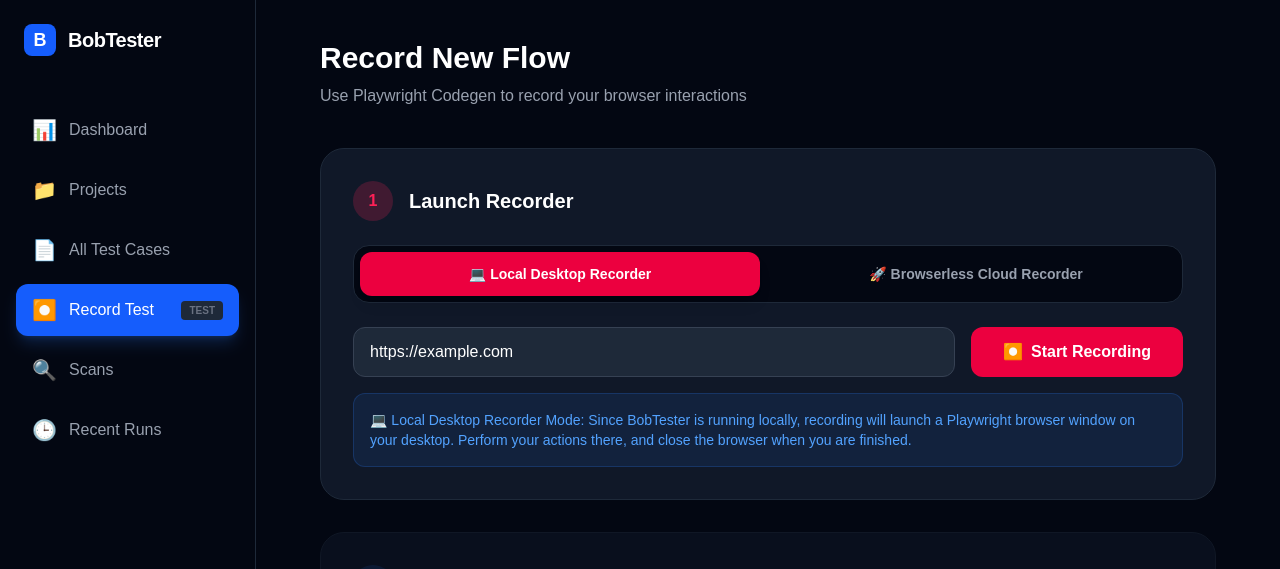
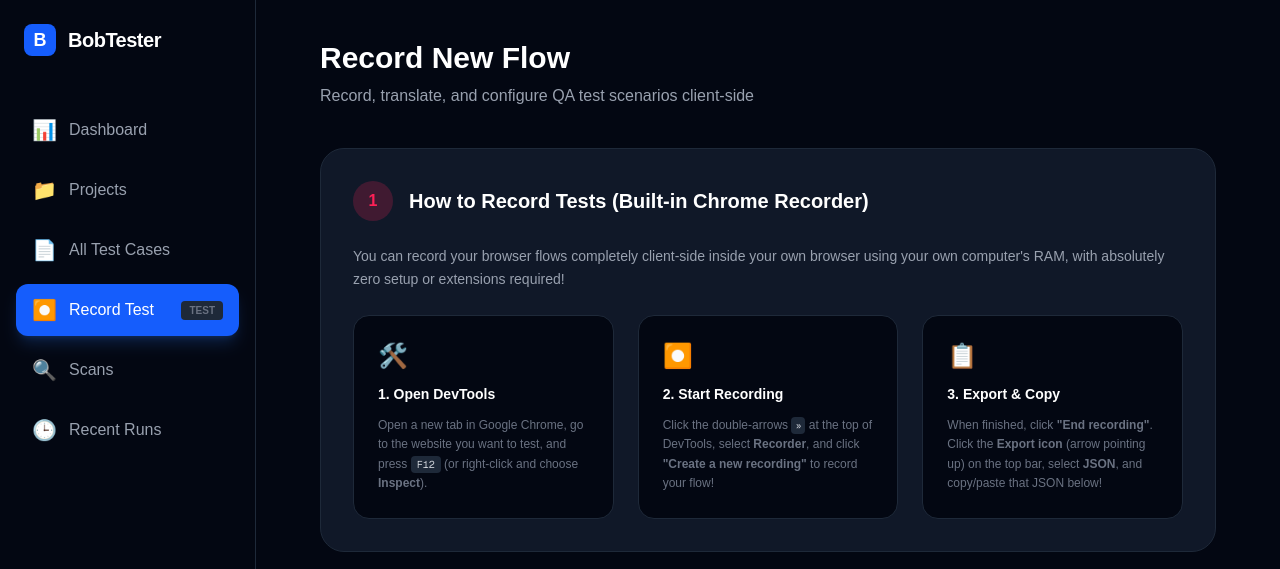
Before and after one commit to ngezLin/bobtester, a Next.js app in the folder web/: page /record in a window 1280 px wide. Shown: the top 569 px of the page. Built offline with nearby package versions, Linux system fonts and the light colour scheme; no server answers.

Commit message:
fix: remove cloud for record

```diff
--- a/web/src/app/record/page.tsx
+++ b/web/src/app/record/page.tsx
@@ -94,8 +94,6 @@
 }
 
 function RecordPageContent() {
-  const [url, setUrl] = useState("https://example.com");
-  const [isRecording, setIsRecording] = useState(false);
   const [caseName, setCaseName] = useState("");
   const [rawCode, setRawCode] = useState("");
   const [loading, setLoading] = useState(false);
@@ -103,7 +101,6 @@
   const [selectedProjectId, setSelectedProjectId] = useState<string>("");
   const [folder, setFolder] = useState("General");
   const [message, setMessage] = useState({ text: "", type: "" });
-  const [recorderMode, setRecorderMode] = useState<"local" | "cloud">("local");
   const router = useRouter();
   const searchParams = useSearchParams();
   const preselectedProjectId = searchParams.get("project_id");
@@ -125,20 +122,6 @@
     fetchProjects();
   }, []);
 
-  useEffect(() => {
-    if (recorderMode === "cloud") {
-      setMessage({
-        text: "🚀 Cloud Recorder Mode: Click 'Start Recording' to open your Browserless.io Dashboard. In the left sidebar under 'Tools', click 'Code Generator' to easily record actions and copy the Playwright JS code directly from their secure platform!",
-        type: "info"
-      });
-    } else {
-      setMessage({
-        text: "💻 Local Desktop Recorder Mode: Since BobTester is running locally, recording will launch a Playwright browser window on your desktop. Perform your actions there, and close the browser when you are finished.",
-        type: "info"
-      });
-    }
-  }, [recorderMode]);
-
   const fetchProjects = async () => {
     try {
       const res = await projectService.getProjects();
@@ -153,27 +136,6 @@
       }
     } catch (error) {
       console.error("Failed to fetch projects", error);
-    }
-  };
-
-  const handleStartRecording = async () => {
-    setIsRecording(true);
-    setMessage({ text: "Opening recorder...", type: "info" });
-    try {
-      const response = await caseService.recordCase(url, recorderMode);
-
-      if (response.isCloud && response.cloudUrl) {
-        window.open(response.cloudUrl, "_blank");
-        setMessage({
-          text: "🚀 Browserless Dashboard opened in a new tab! 1. In the left sidebar of your Browserless window, select 'Code Generator' (under Tools). 2. Input your URL and record your interactions. 3. Copy the generated Playwright code and paste it below.",
-          type: "success"
-        });
-      } else {
-        setMessage({ text: "Recorder opened. Perform your actions, then copy the code here.", type: "success" });
-      }
-    } catch (err: any) {
-      setMessage({ text: err.message || "Failed to start recorder", type: "error" });
-      setIsRecording(false);
     }
   };
 
@@ -241,11 +203,13 @@
 
     setLoading(true);
     const steps = parseSteps(rawCode);
+    const gotoStep = steps.find((s) => s.action === "goto");
+    const targetUrl = gotoStep && typeof gotoStep.value === "string" ? gotoStep.value : "https://example.com";
 
     try {
       const data = await caseService.createCase({
         name: caseName,
-        target_url: url,
+        target_url: targetUrl,
         steps: steps,
         project_id: selectedProjectId ? parseInt(selectedProjectId) : null,
         folder: folder || "General",
@@ -271,61 +235,49 @@
         <div className="max-w-4xl mx-auto">
           <header className="mb-10">
             <h1 className="text-3xl font-bold">Record New Flow</h1>
-            <p className="text-gray-400 mt-2">Use Playwright Codegen to record your browser interactions</p>
+            <p className="text-gray-400 mt-2">Record, translate, and configure QA test scenarios client-side</p>
           </header>
 
           <div className="grid gap-8">
-            {/* Step 1: Start Recording */}
+            {/* Step 1: Record Guide */}
             <section className="bg-gray-900 border border-gray-800 rounded-3xl p-8">
               <div className="flex items-center gap-4 mb-6">
                 <div className="w-10 h-10 bg-rose-500/20 text-rose-500 rounded-full flex items-center justify-center font-bold">1</div>
-                <h2 className="text-xl font-bold">Launch Recorder</h2>
+                <h2 className="text-xl font-bold">How to Record Tests (Built-in Chrome Recorder)</h2>
               </div>
 
-              {/* Mode Selection */}
-              <div className="flex gap-4 mb-6 bg-gray-950 p-1.5 rounded-2xl border border-gray-800">
-                <button
-                  onClick={() => setRecorderMode("local")}
-                  className={`flex-1 py-3 px-4 rounded-xl font-bold text-sm transition-all flex items-center justify-center gap-2 ${
-                    recorderMode === "local"
-                      ? "bg-rose-600 text-white shadow-lg"
-                      : "text-gray-400 hover:text-white hover:bg-gray-900"
-                  }`}
-                >
-                  💻 Local Desktop Recorder
-                </button>
-                <button
-                  onClick={() => setRecorderMode("cloud")}
-                  className={`flex-1 py-3 px-4 rounded-xl font-bold text-sm transition-all flex items-center justify-center gap-2 ${
-                    recorderMode === "cloud"
-                      ? "bg-rose-600 text-white shadow-lg"
-                      : "text-gray-400 hover:text-white hover:bg-gray-900"
-                  }`}
-                >
-                  🚀 Browserless Cloud Recorder
-                </button>
-              </div>
+              <p className="text-gray-400 mb-6 text-sm leading-relaxed">
+                You can record your browser flows completely client-side inside your own browser using your own computer's RAM, with absolutely zero setup or extensions required!
+              </p>
 
-              <div className="flex gap-4">
-                <input
-                  type="text"
-                  value={url}
-                  onChange={(e) => setUrl(e.target.value)}
-                  className="flex-1 bg-gray-800 border border-gray-700 rounded-xl px-4 py-3 text-white focus:ring-2 focus:ring-blue-500 outline-none"
-                  placeholder="https://example.com"
-                />
-                <button
-                  onClick={handleStartRecording}
-                  disabled={isRecording}
-                  className="bg-rose-600 hover:bg-rose-700 disabled:opacity-50 text-white px-8 py-3 rounded-xl font-bold transition-all flex items-center gap-2"
-                >
-                  <span className={isRecording ? "animate-pulse" : ""}>⏺️</span>
-                  {isRecording ? "Recording..." : "Start Recording"}
-                </button>
+              <div className="grid md:grid-cols-3 gap-6">
+                <div className="bg-gray-950 p-6 rounded-2xl border border-gray-800 flex flex-col gap-3">
+                  <div className="text-2xl">🛠️</div>
+                  <h3 className="font-bold text-sm text-white">1. Open DevTools</h3>
+                  <p className="text-xs text-gray-500 leading-relaxed">
+                    Open a new tab in Google Chrome, go to the website you want to test, and press <kbd className="bg-gray-800 px-1.5 py-0.5 rounded text-[10px] text-gray-300 font-mono">F12</kbd> (or right-click and choose <strong>Inspect</strong>).
+                  </p>
+                </div>
+
+                <div className="bg-gray-950 p-6 rounded-2xl border border-gray-800 flex flex-col gap-3">
+                  <div className="text-2xl">⏺️</div>
+                  <h3 className="font-bold text-sm text-white">2. Start Recording</h3>
+                  <p className="text-xs text-gray-500 leading-relaxed">
+                    Click the double-arrows <span className="bg-gray-800 px-1 py-0.5 rounded text-[10px] text-gray-300 font-mono">»</span> at the top of DevTools, select <strong>Recorder</strong>, and click <strong>"Create a new recording"</strong> to record your flow!
+                  </p>
+                </div>
+
+                <div className="bg-gray-950 p-6 rounded-2xl border border-gray-800 flex flex-col gap-3">
+                  <div className="text-2xl">📋</div>
+                  <h3 className="font-bold text-sm text-white">3. Export & Copy</h3>
+                  <p className="text-xs text-gray-500 leading-relaxed">
+                    When finished, click <strong>"End recording"</strong>. Click the <strong>Export icon</strong> (arrow pointing up) on the top bar, select <strong>JSON</strong>, and copy/paste that JSON below!
+                  </p>
+                </div>
               </div>
 
               {message.text && (
-                <div className={`mt-4 p-4 rounded-xl text-sm ${
+                <div className={`mt-6 p-4 rounded-xl text-sm ${
                   message.type === "error" ? "bg-red-500/10 text-red-400 border border-red-500/20" :
                   message.type === "success" ? "bg-emerald-500/10 text-emerald-400 border border-emerald-500/20" :
                   "bg-blue-500/10 text-blue-400 border border-blue-500/20"
@@ -336,7 +288,7 @@
             </section>
 
             {/* Step 2: Paste and Save */}
-            <section className={`bg-gray-900 border border-gray-800 rounded-3xl p-8 transition-opacity ${!isRecording && "opacity-50 pointer-events-none"}`}>
+            <section className="bg-gray-900 border border-gray-800 rounded-3xl p-8">
               <div className="flex items-center gap-4 mb-6">
                 <div className="w-10 h-10 bg-blue-500/20 text-blue-500 rounded-full flex items-center justify-center font-bold">2</div>
                 <h2 className="text-xl font-bold">Save Actions</h2>
```
